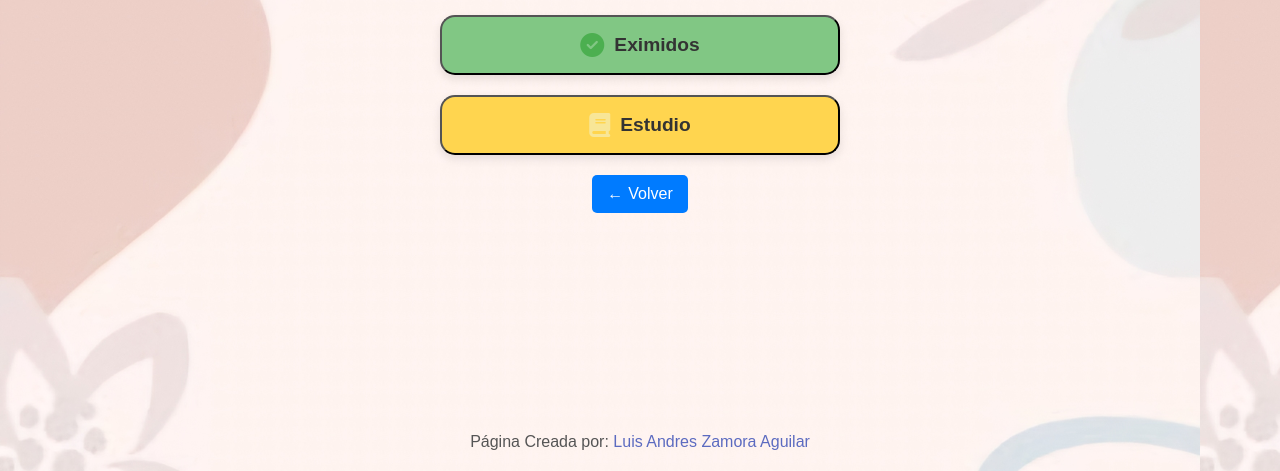
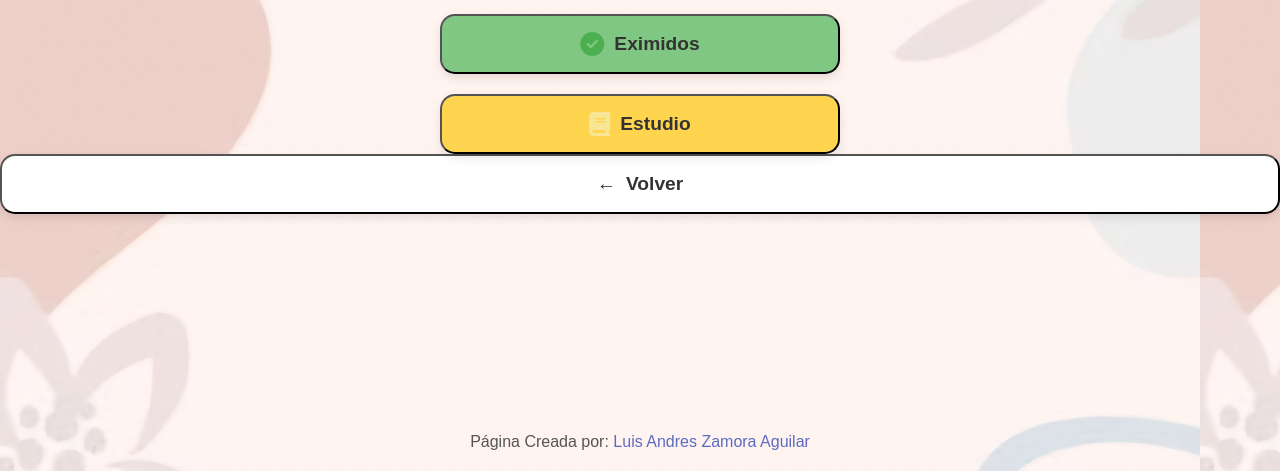
Before and after one commit to MCStellarProduction/7-3_final_exams, a plain HTML site: page exams_final_opccions1.html in a window 1280 px wide. Shown: the part 329-800 px from the top of the page. Drawn offline with Linux system fonts and the light colour scheme.

Commit message:
Update exams_final_opccions1.html

```diff
--- a/exams_final_opccions1.html
+++ b/exams_final_opccions1.html
@@ -112,28 +112,6 @@
             font-size: 1.5rem;
         }
 
-        .back-button {
-            background-color: #007bff; /* Azul */
-            color: white;
-            border: none;
-            border-radius: 5px;
-            padding: 10px 15px;
-            font-size: 16px;
-            cursor: pointer;
-            display: flex;
-            align-items: center;
-            margin-top: 20px; /* Espacio entre los botones y el botón de retroceso */
-            transition: background-color 0.3s ease;
-        }
-
-        .back-button:hover {
-            background-color: #0056b3; /* Azul oscuro al pasar el mouse */
-        }
-
-        .icon {
-            margin-right: 5px; /* Espacio entre icono y texto */
-        }
-
         /* Estilo para el footer */
         footer {
             position: fixed;
@@ -163,7 +141,7 @@
         </button>
     </div>
 
-    <button class="back-button" onclick="window.location.href='https://mcstellarproduction.github.io/7-3_siteweb/';">
+    <button class="button back-button" onclick="window.location.href='https://mcstellarproduction.github.io/7-3_siteweb/';">
         <span class="icon">&#8592;</span> Volver
     </button>
 
```
